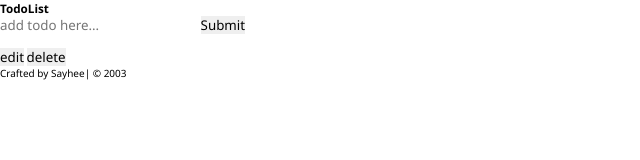
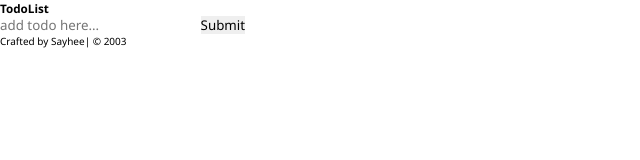
Before and after one commit to Sayheez/js_todolist, a plain HTML site: page index.html in a window 1280 px wide. Shown: the whole page, without its empty margins (0-640 px from the left). Drawn offline with Linux system fonts and the light colour scheme.

Commit message:
Removed the div for a todo by commenting it out

```diff
--- a/index.html
+++ b/index.html
@@ -18,11 +18,13 @@
     </div>
 
     <ul class="todo-list">
-        <div class="todo-div">
+        <!-- Each todo item will be created from js
+             <div class="todo-div">
             <li class="todo-task"></li>
             <button type="button" class="edit-btn" >edit</button>
             <button type="button" class="delete-btn" >delete</button>
         </div>
+        -->
     </ul>
 
     <div class="footer">
```
